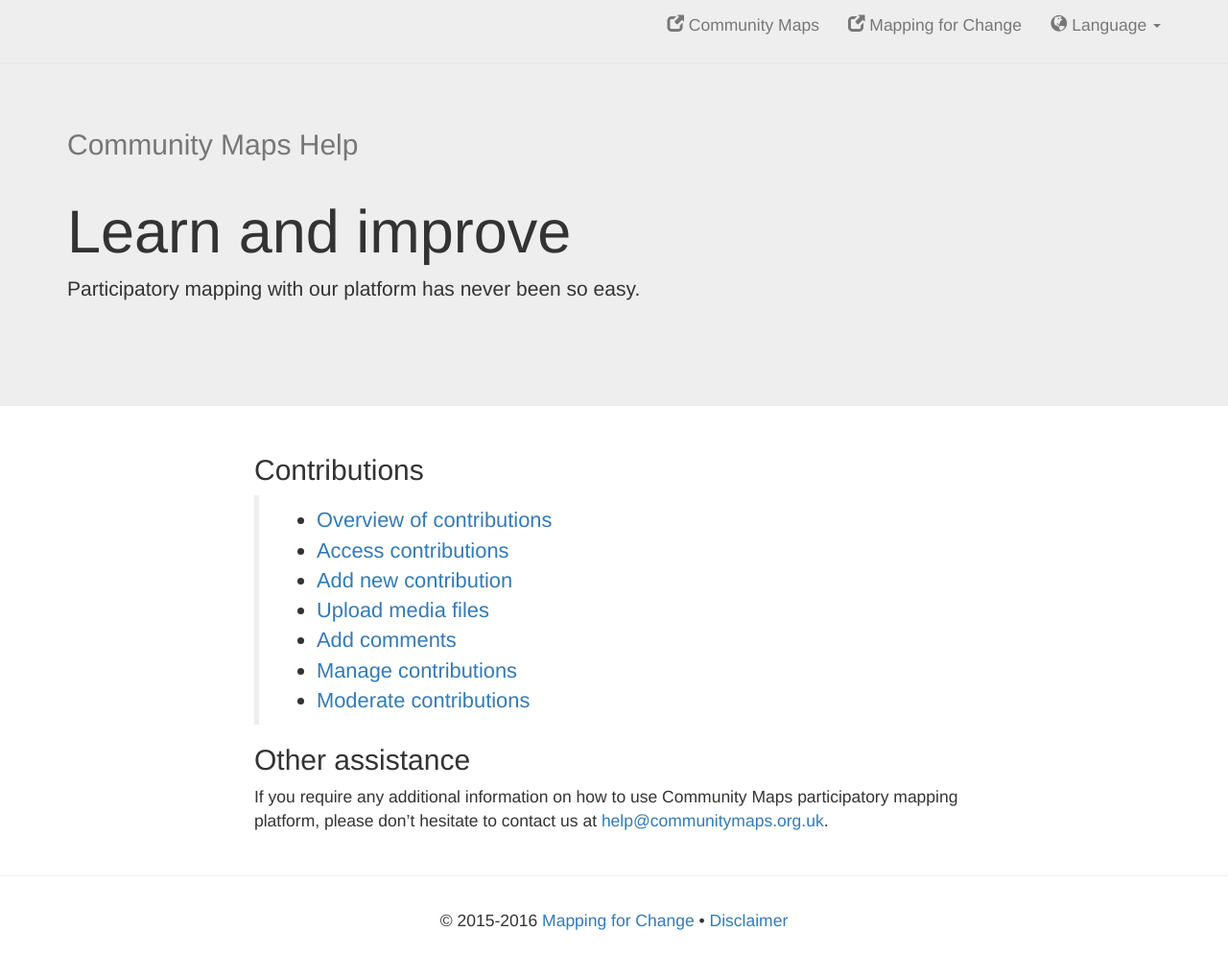
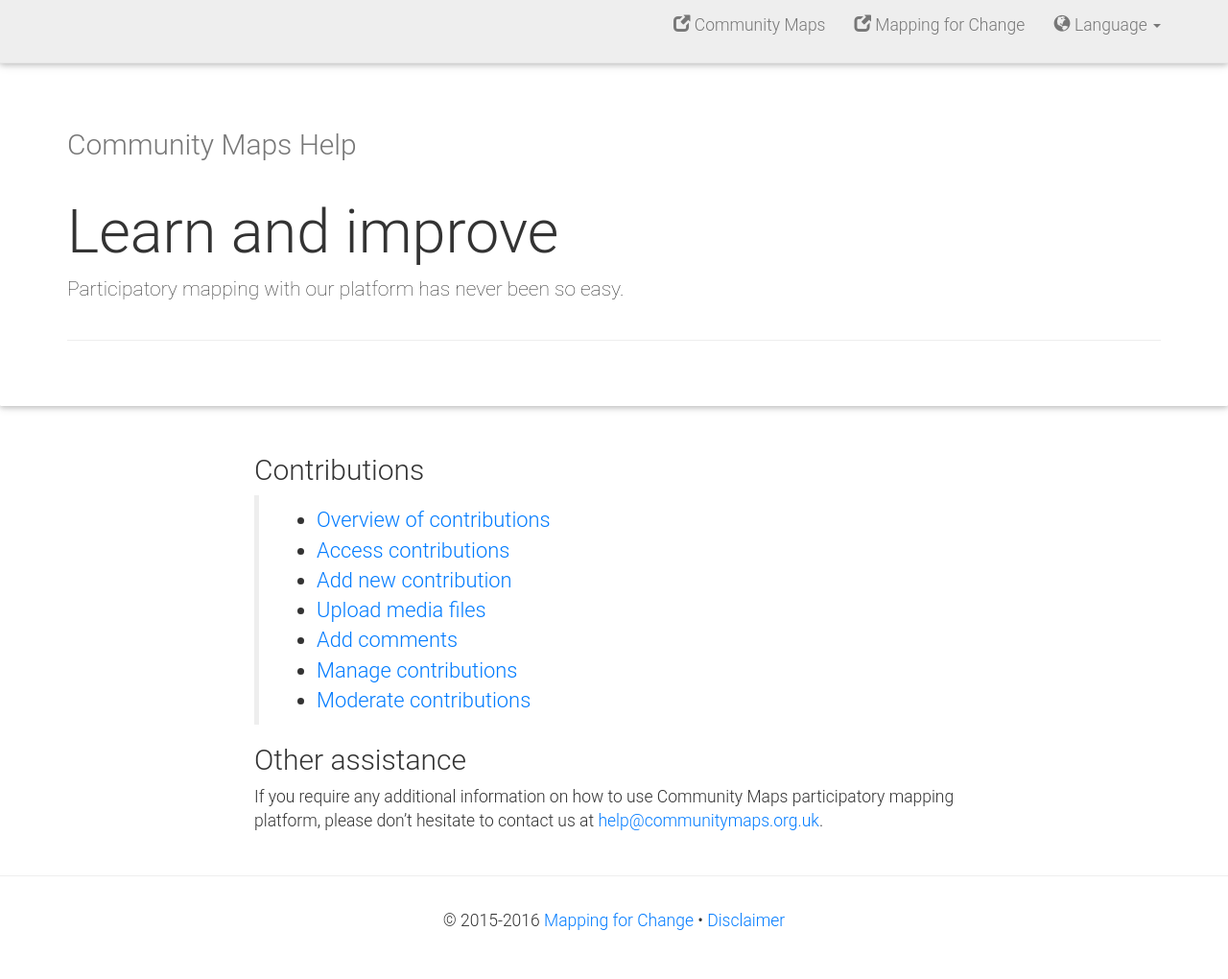
Before and after one commit to cbaldock/communitymaps-help, a Jekyll site: the page built from _en/index.md, in a window 1280 px wide. Shown: the whole page at 96% size. Built offline with Jekyll 4.4.1, drawn with Linux system fonts in a browser that asks for light colours; nearby versions of some CDN libraries.

Commit message:
MDB (on top)

```diff
--- a/_layouts/default.html
+++ b/_layouts/default.html
@@ -11,7 +11,10 @@
     <script src="//code.jquery.com/jquery-3.1.0.min.js"></script>
 
     <link rel="stylesheet" href="//maxcdn.bootstrapcdn.com/bootstrap/3.3.7/css/bootstrap.min.css" />
+    <link rel="stylesheet" href="//cdnjs.cloudflare.com/ajax/libs/mdbootstrap/4.1.1/css/mdb.min.css" />
+
     <script src="//maxcdn.bootstrapcdn.com/bootstrap/3.3.7/js/bootstrap.min.js"></script>
+    <script src="//cdnjs.cloudflare.com/ajax/libs/mdbootstrap/4.1.1/js/mdb.min.js"></script>
 
     <style>
       footer {
```
